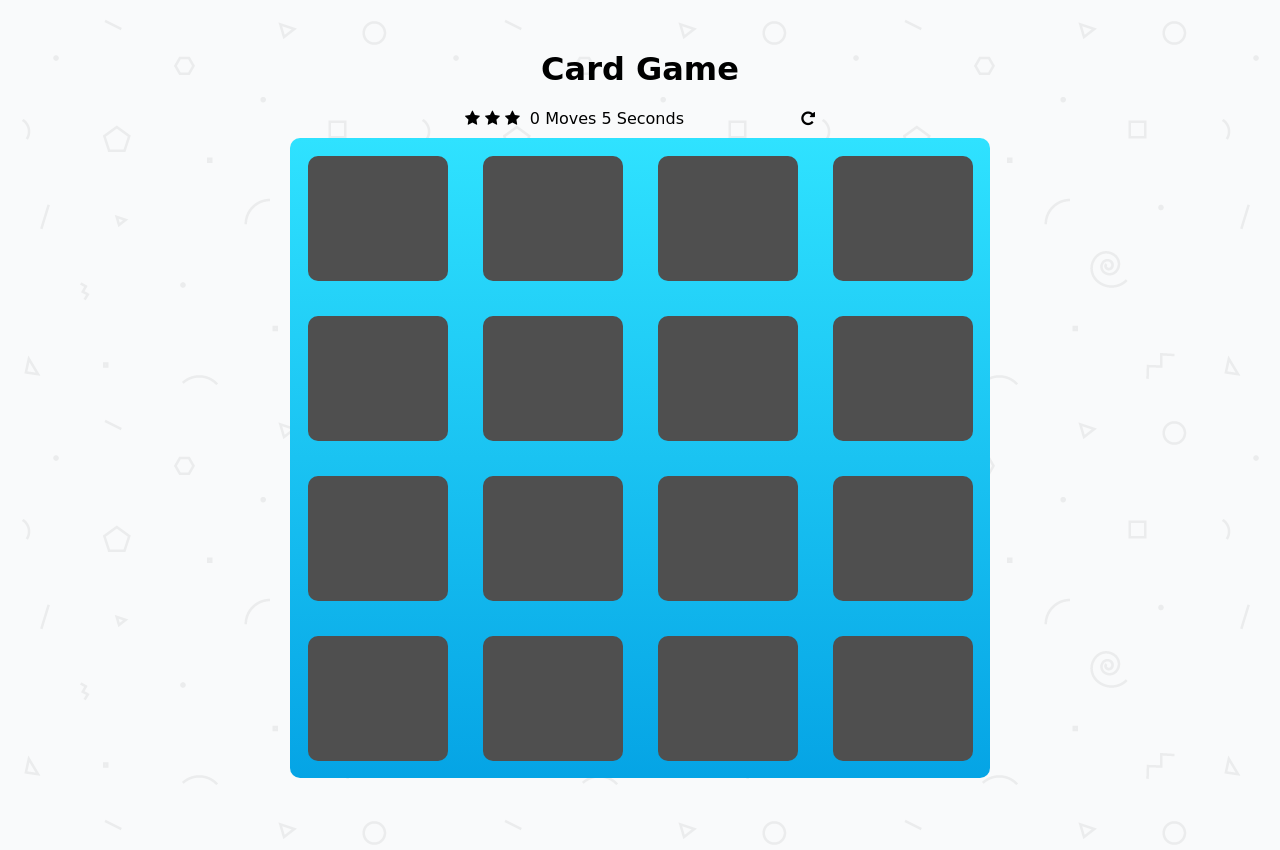
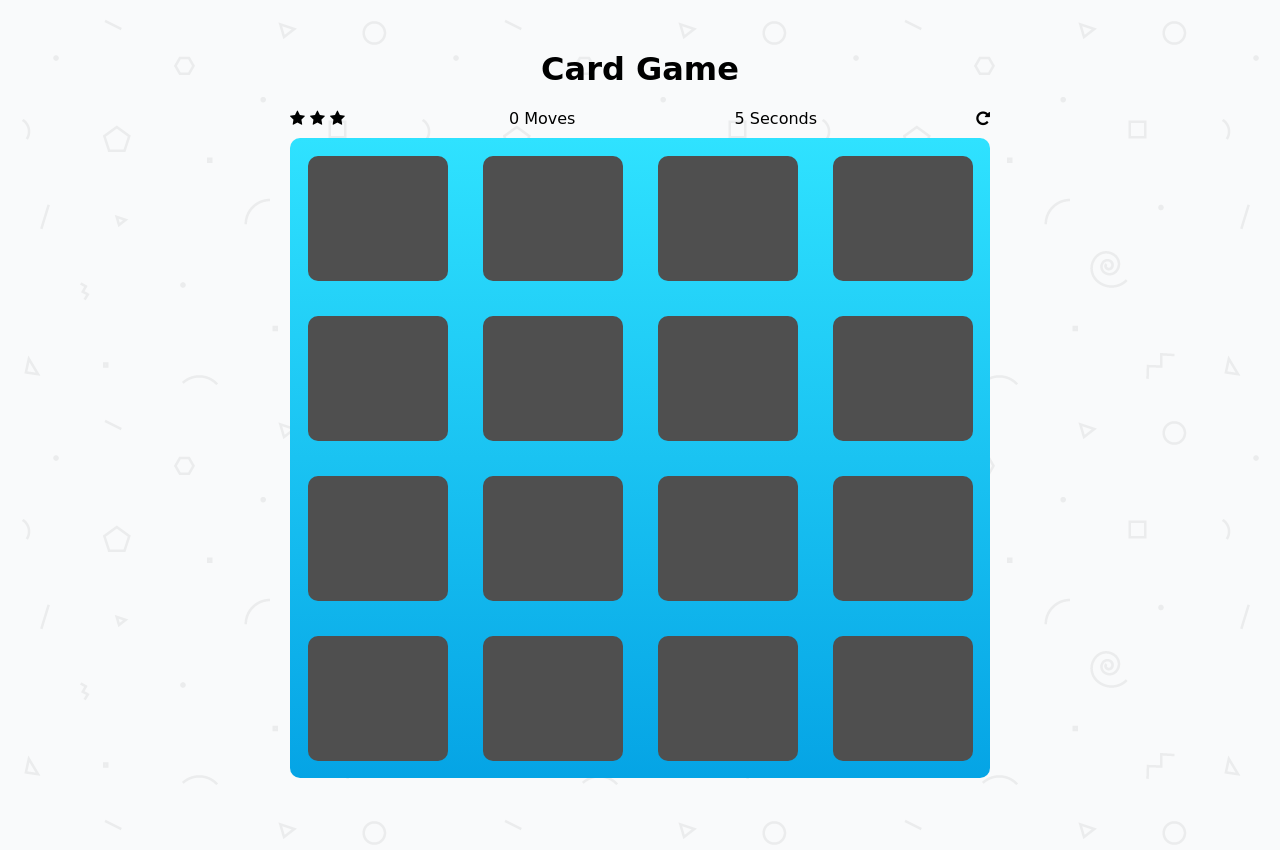
Before and after one commit to adoniasdantas/memory-game, a plain HTML site: page index.html in a window 1280 px wide. Drawn offline with nearby package versions, Linux system fonts and the light colour scheme.

Commit message:
improving positioning of score panel

```diff
--- a/css/app.css
+++ b/css/app.css
@@ -86,8 +86,11 @@ header h1 {
  */
 
 .score-panel {
-    width: 50%;
+    width: 100%;
     margin: 0 auto 10px auto;
+    display: flex;
+    flex-wrap: wrap;
+    justify-content: space-between;
 }
 
 .score-panel .stars {
--- a/index.html
+++ b/index.html
@@ -22,9 +22,13 @@
             <li><i class="fa fa-star"></i></li>
         </ul>
 
-        <span class="moves">0</span> Moves
+        <div>
+            <span class="moves">0</span> Moves
+        </div>
 
-        <span class="game-time-counter">0</span> Seconds
+        <div>
+            <span class="game-time-counter">0</span> Seconds
+        </div>
 
         <div class="restart">
             <i class="fa fa-repeat"></i>
```
